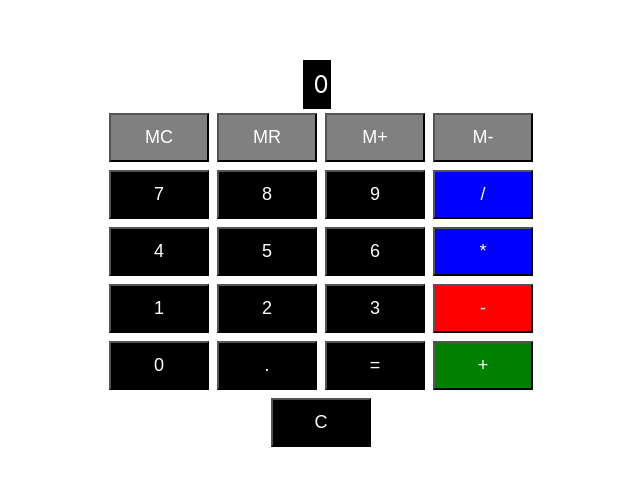
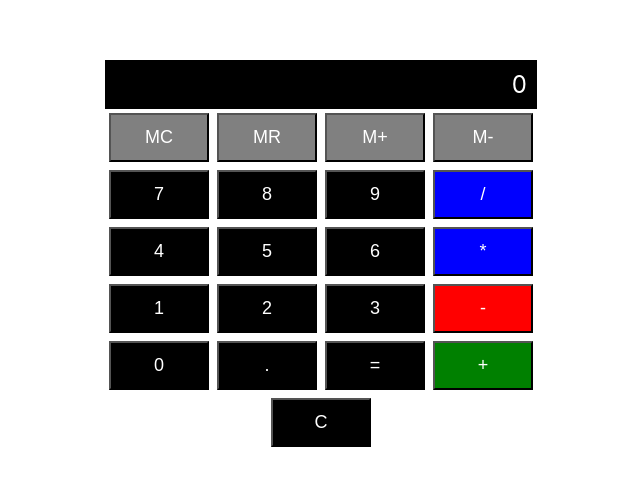
Before and after one commit to Emio-eng/Calculator-ProgMobile, a React (Create React App) app in the folder calculator/: page / in a window 1280 px wide. Shown: the part 145-630 px from the top of the page, without its empty margins (319-959 px from the left). Built offline with nearby package versions, Linux system fonts and the light colour scheme.

Commit message:
Correção css

```diff
--- a/calculator/src/App.css
+++ b/calculator/src/App.css
@@ -1,3 +1,10 @@
+.App{
+  width: 100%;
+  display:flex;
+  flex-direction:row;
+  justify-content: center;
+}
+
 .custom-button {
   background-color: black;
   color: white;
@@ -34,6 +41,7 @@
   align-items: center;
   justify-content: center;
   height: 100vh;
+  width:  max-content;
 }
 
 
@@ -43,5 +51,11 @@
   padding: 10px;
   font-size: 24px;
   text-align: right;
-  width: 22%;
+  width: 100%;
 }
+
+.display-container-dis{
+  display: flex;
+  flex-direction:rown;
+  width:100%
+}
--- a/calculator/src/Components/calculadora.js
+++ b/calculator/src/Components/calculadora.js
@@ -20,7 +20,6 @@ const Calculadora = () => {
         break;
       case '=':
         try {
-          // eslint-disable-next-line no-eval
           const result = eval(displayValue);
           setDisplayValue(result.toString());
         } catch (error) {
```
